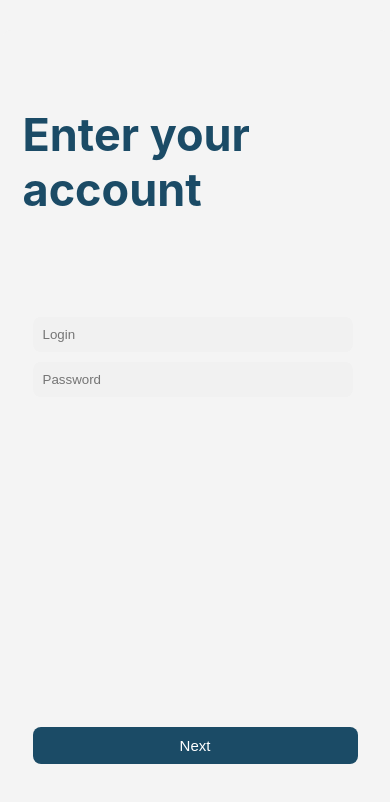
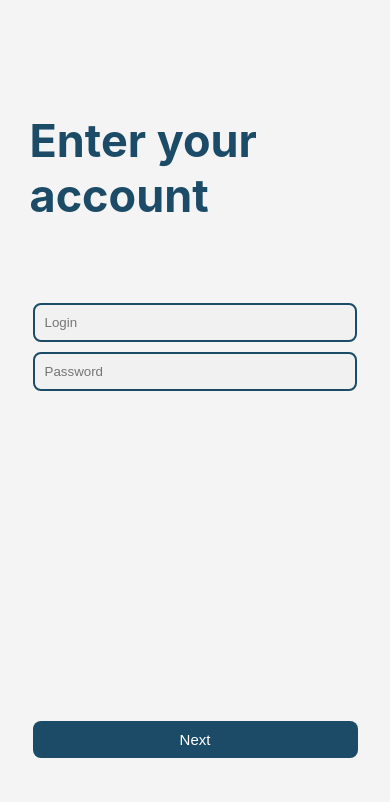
Before and after one commit to alinepmarcondes/ChatBot-IWS, a React (Create React App) app: page / in a window 390 px wide. Shown: the top 802 px of the page. Built offline with nearby package versions, Linux system fonts and the light colour scheme.

Commit message:
fix: ajuste tela web e mobile

```diff
--- a/src/components/Login/Login.css
+++ b/src/components/Login/Login.css
@@ -32,6 +32,7 @@
   border-radius: 8px;
   border: none;
   display: block;
+  border: 2px solid #1B4B66; /* Largura, estilo e cor da borda */
 }
 
 .login-button {
@@ -69,7 +70,8 @@
       font-size: 45px;
       text-align: left;
       width: 325px;
-      margin-bottom: 100px;
+      margin-bottom: 80px;
+      margin-left: 7px;
   }
 
   .login-input {
@@ -79,6 +81,7 @@
     width: 300px;
     border-radius: 8px;
     border: none;
+    border: 2px solid #1B4B66; /* Largura, estilo e cor da borda */
   }
 
   .password-input {
@@ -89,6 +92,7 @@
     border-radius: 8px;
     border: none;
     margin-bottom: 330px;
+    border: 2px solid #1B4B66; /* Largura, estilo e cor da borda */
   }
 
   .login-button {
```
